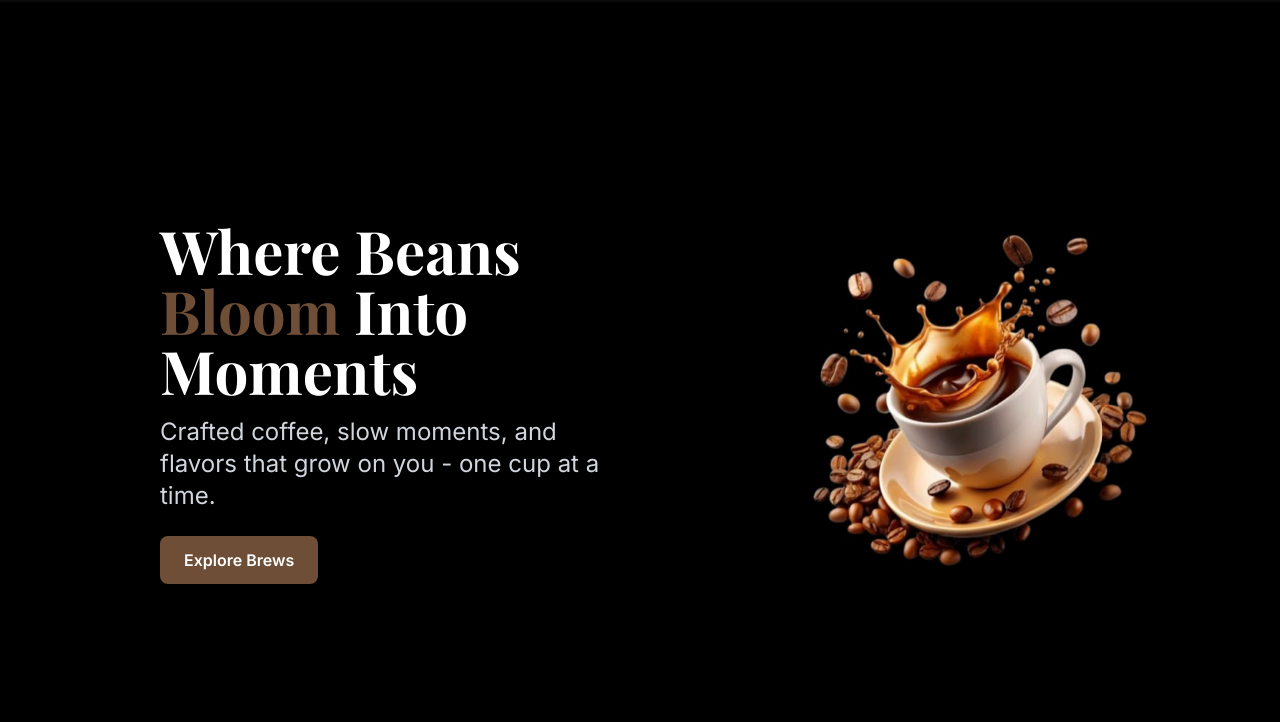
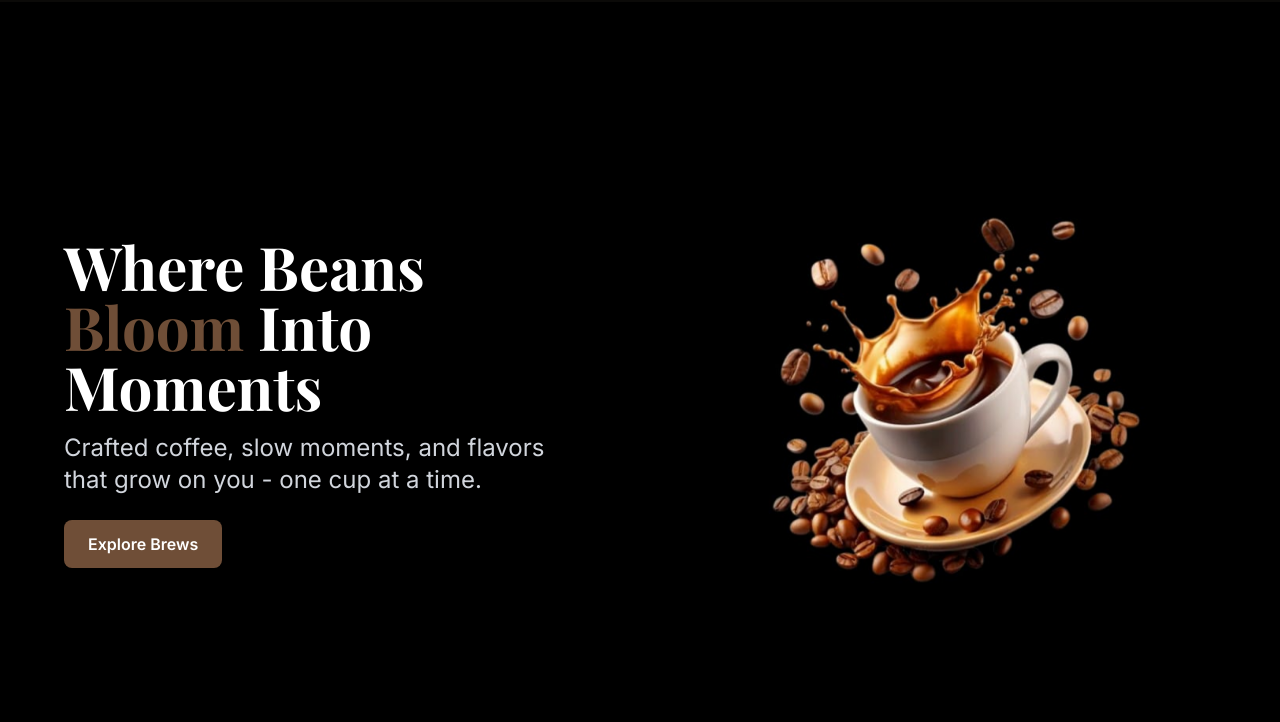
Before and after one commit to Ambigaa/bean-bloom-coffee-site, a website built with Vite: page index.html in a window 1280 px wide. Shown: the part 78-800 px from the top of the page. Built offline with nearby package versions, Linux system fonts and the light colour scheme.

Commit message:
improved

```diff
--- a/index.html
+++ b/index.html
@@ -34,7 +34,7 @@
     </header>
     <!-- hero section -->
     <section id="home" class=" bg-black md:min-h-screen flex flex-col md:flex-row items-center py-24 md:py-16 px-6 md:px-16">
-      <div class="flex-1  text-white md:ms-24 animate-slide-in-left">
+      <div class="flex-1  text-white md:ms:5 animate-slide-in-left">
         <h1 class="text-4xl md:text-6xl font-bold mb-4 ">Where Beans <span class="text-[#6F4E37]"> Bloom</span>  Into Moments </h1>
         <p class="text-lg md:text-2xl text-gray-300 mb-6">Crafted coffee, slow moments, and flavors that grow on you - one cup at a time.</p>
         <a href="#brews" alt="" class="inline-block bg-[#6F4E37] hover:bg-[#8B5E3C] text-white font-semibold py-3 px-6 rounded-lg transition-colors duration-300">
```
